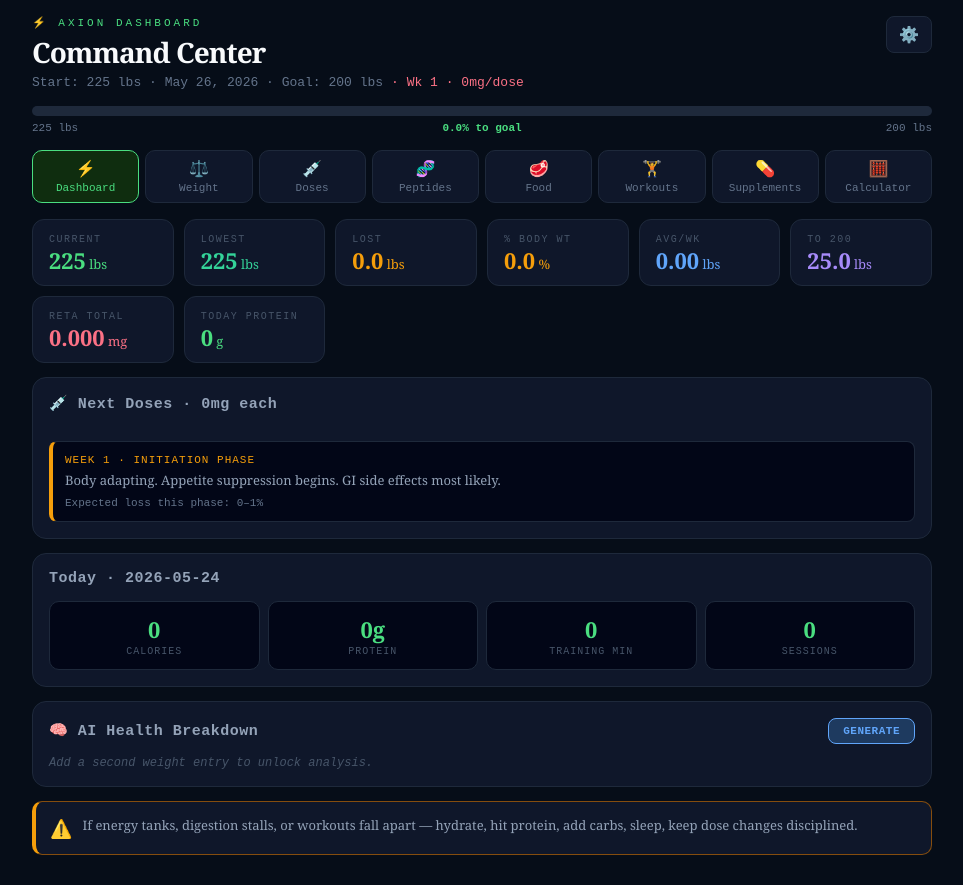
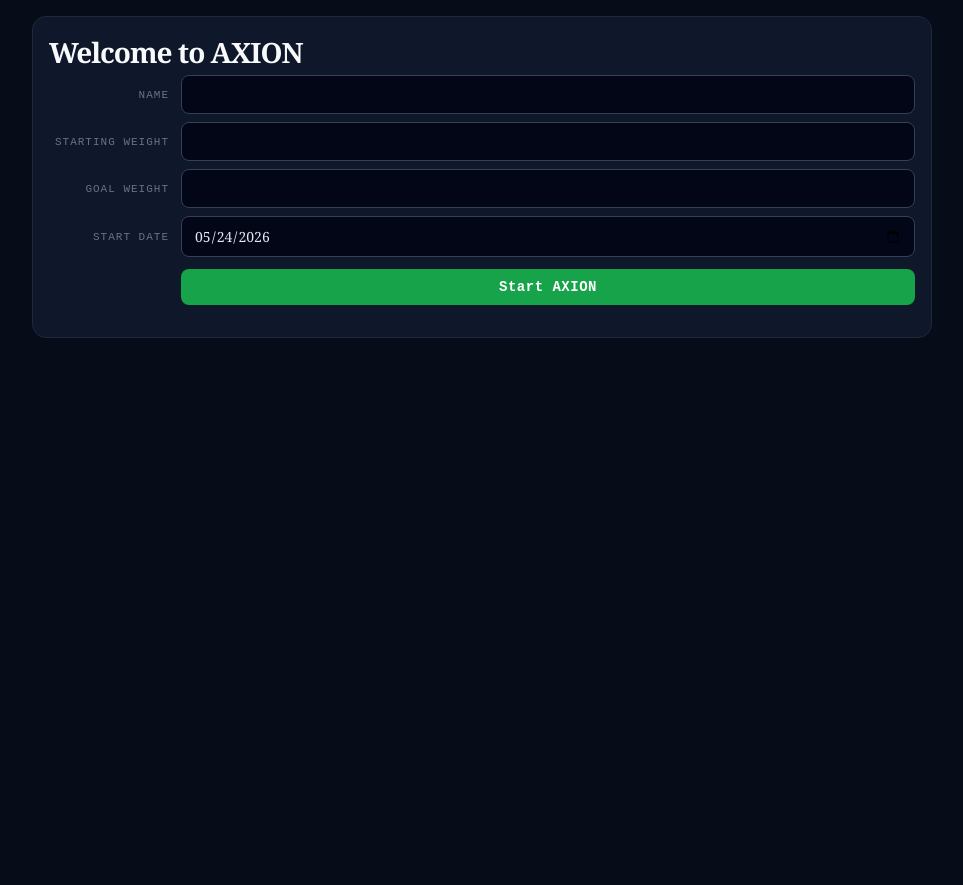
Before and after one commit to coccokrispy/AXION, a React (Vite) app: page / in a window 1280 px wide. Shown: the whole page, without its empty margins (158-1121 px from the left). After the commit the page ends 832 px from the top, so only its background shows below. Built offline with nearby package versions, Linux system fonts and the light colour scheme.

Commit message:
Update App.jsx

```diff
--- a/src/App.jsx
+++ b/src/App.jsx
@@ -161,6 +161,12 @@
   const [servingInput, setServingInput] = useState("");
   const [insightLoading, setInsightLoading] = useState(false);
   const [aiInsight, setAiInsight] = useState("");
+  const [setupForm, setSetupForm] = useState({
+  name: "",
+  startWeight: "",
+  targetWeight: "",
+  startDate: todayISO()
+});
 
   const sortedWeights = useMemo(
     () => (weights || []).slice().sort((a, b) => new Date(a.date) - new Date(b.date)),
@@ -327,7 +333,63 @@
 
   const TABS = ["dashboard", "weight", "doses", "peptides", "food", "workouts", "supplements", "calculator"];
   const ICONS = { dashboard: "⚡", weight: "⚖️", doses: "💉", peptides: "🧬", food: "🥩", workouts: "🏋️", supplements: "💊", calculator: "🧮" };
+  if (!HAS_SETUP) {
+  return (
+    <div style={S.page}>
+      <div style={S.panel}>
+        <h1 style={S.title}>Welcome to AXION</h1>
 
+        <div style={S.form}>
+          <label style={S.label}>Name</label>
+          <input
+            style={S.input}
+            value={setupForm.name}
+            onChange={e => setSetupForm({...setupForm, name: e.target.value})}
+          />
+
+          <label style={S.label}>Starting Weight</label>
+          <input
+            style={S.input}
+            type="number"
+            value={setupForm.startWeight}
+            onChange={e => setSetupForm({...setupForm, startWeight: e.target.value})}
+          />
+
+          <label style={S.label}>Goal Weight</label>
+          <input
+            style={S.input}
+            type="number"
+            value={setupForm.targetWeight}
+            onChange={e => setSetupForm({...setupForm, targetWeight: e.target.value})}
+          />
+
+          <label style={S.label}>Start Date</label>
+          <input
+            style={S.input}
+            type="date"
+            value={setupForm.startDate}
+            onChange={e => setSetupForm({...setupForm, startDate: e.target.value})}
+          />
+
+          <button
+            style={S.btn}
+            onClick={() => {
+              localStorage.setItem("tracker_name", setupForm.name);
+              localStorage.setItem("tracker_start_weight", setupForm.startWeight);
+              localStorage.setItem("tracker_target_weight", setupForm.targetWeight);
+              localStorage.setItem("tracker_start_date", setupForm.startDate);
+              localStorage.setItem("tracker_setup_complete", "true");
+
+              location.reload();
+            }}
+          >
+            Start AXION
+          </button>
+        </div>
+      </div>
+    </div>
+  );
+}
   return (
     <div style={S.page}>
       <header style={S.header}>
```
